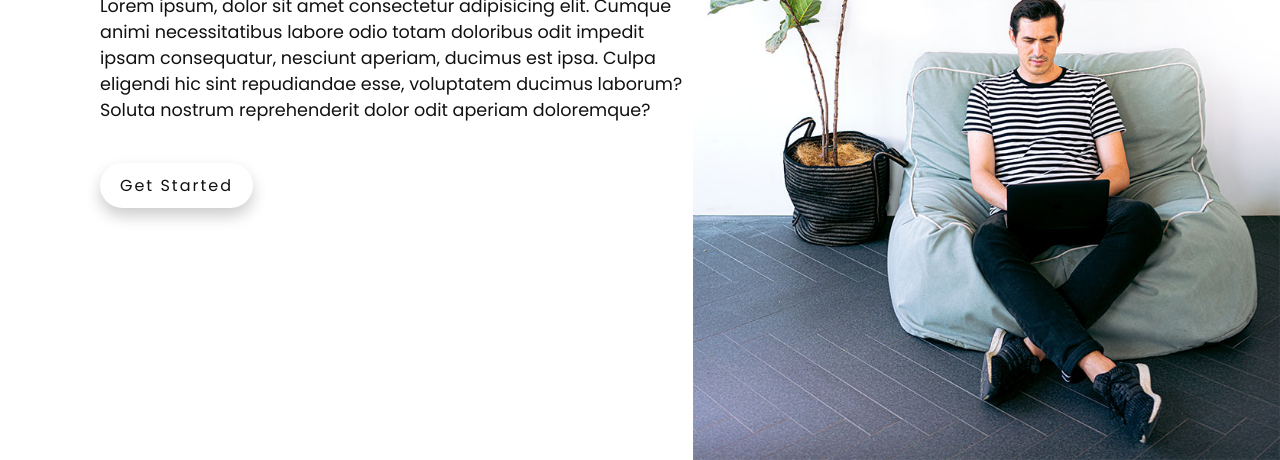
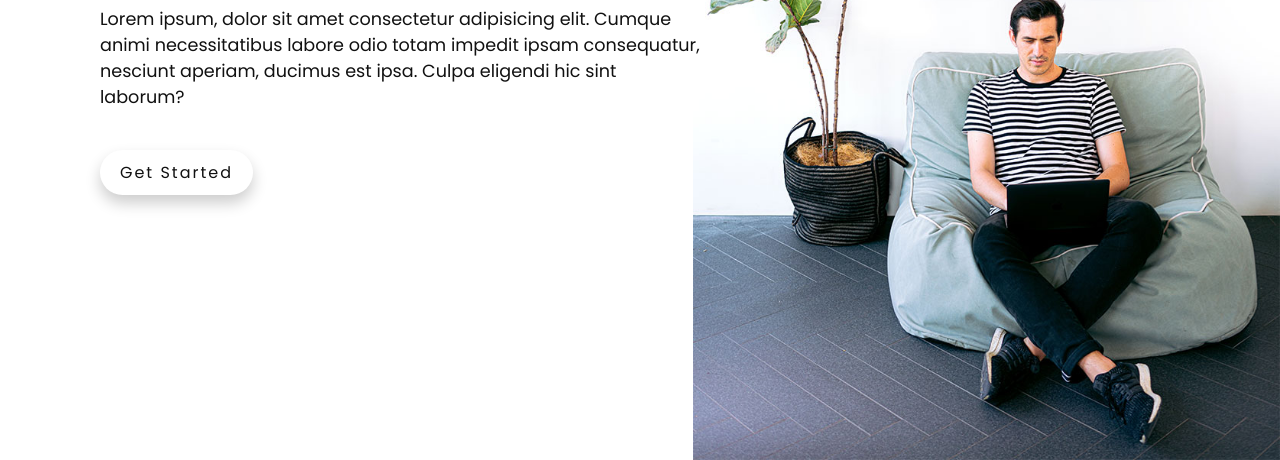
Before and after one commit to kurtuluserturk/agency-website, a plain HTML site: page index.html in a window 1280 px wide. Shown: the part 340-800 px from the top of the page. Drawn offline with Linux system fonts and the light colour scheme.

Commit message:
some lorem words deleted

```diff
--- a/index.html
+++ b/index.html
@@ -51,9 +51,8 @@
             <h1>We help to achieve <br> your goals.</h1>
             <p>
                 Lorem ipsum, dolor sit amet consectetur adipisicing elit. Cumque animi necessitatibus labore odio totam
-                doloribus odit impedit ipsam consequatur, nesciunt aperiam, ducimus est ipsa. Culpa eligendi hic sint
-                repudiandae esse, voluptatem ducimus laborum? Soluta nostrum reprehenderit dolor odit aperiam
-                doloremque?
+                impedit ipsam consequatur, nesciunt aperiam, ducimus est ipsa. Culpa eligendi hic sint
+                laborum?
             </p>
             <a href="contact.html" class="btn">Get Started</a>
         </div>
```
